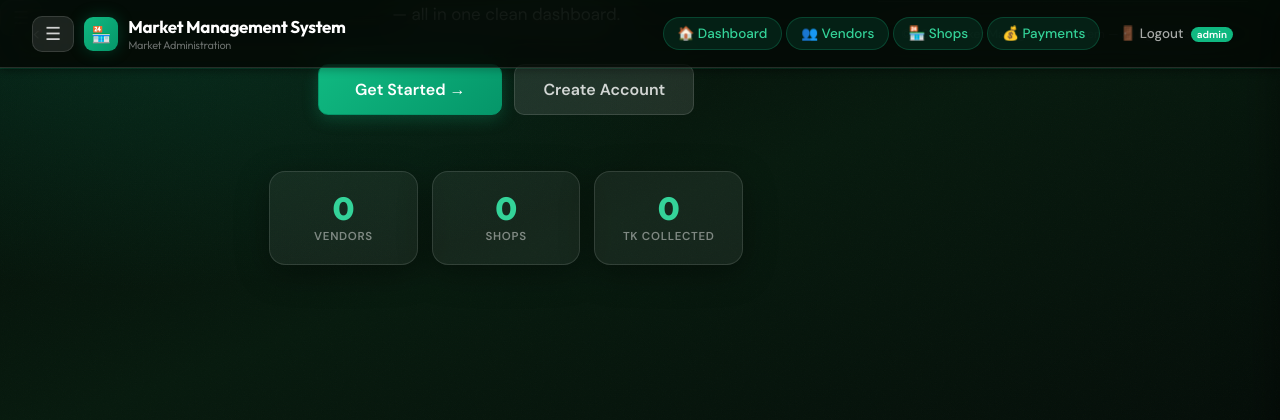
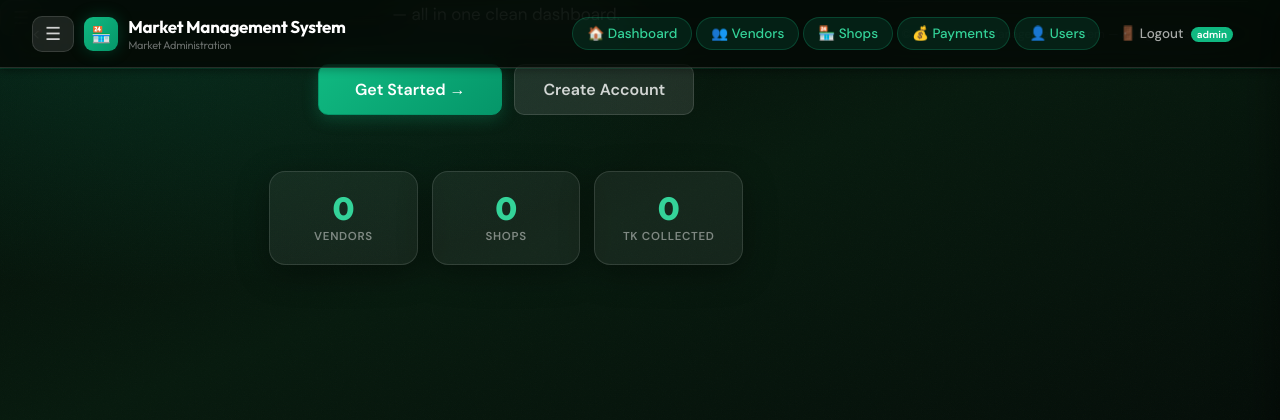
Before and after one commit to absaif3570-cpu/Market_Management_System, a PHP site: page /index.php in a window 1280 px wide. Shown: the top 420 px of the page. Run offline with PHP 8.4, Linux system fonts and the light colour scheme; a user stored in the database is signed in; data that the repository does not hold is empty.

Commit message:
Add link to manage users in header

```diff
--- a/includes/header.php
+++ b/includes/header.php
@@ -83,6 +83,7 @@ $flash = flash_get();
         <a href="?page=vendor_report">👥 <span>Vendors</span></a>
         <a href="?page=manage_shop">🏪 <span>Shops</span></a>
         <a href="?page=rent_record">💰 <span>Payments</span></a>
+        <a href="?page=manage_users">👤 <span>Users</span></a>
       <?php else: ?>
         <a href="?page=vendor_dashboard">🏠 <span>Dashboard</span></a>
       <?php endif; ?>
```
